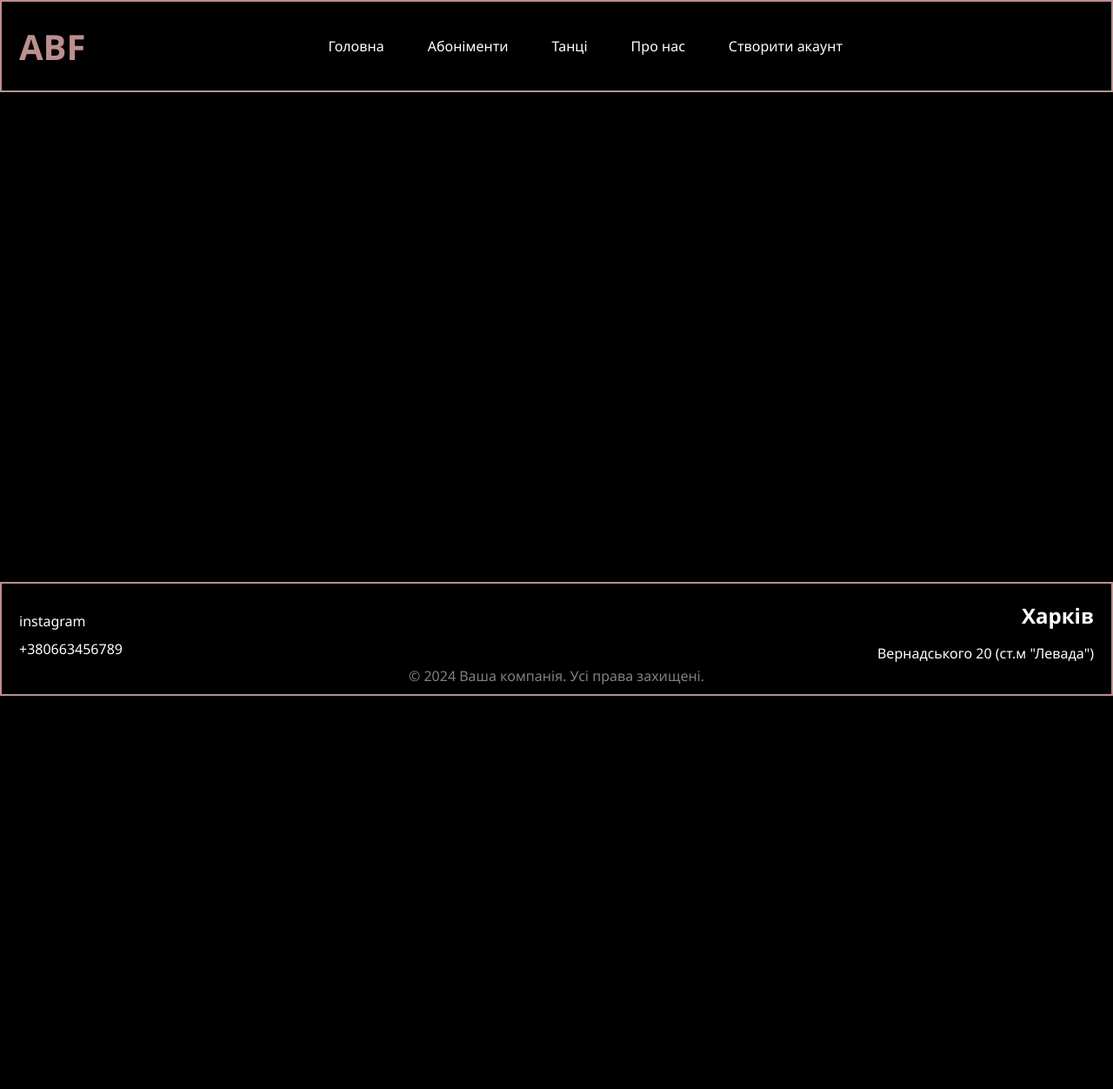
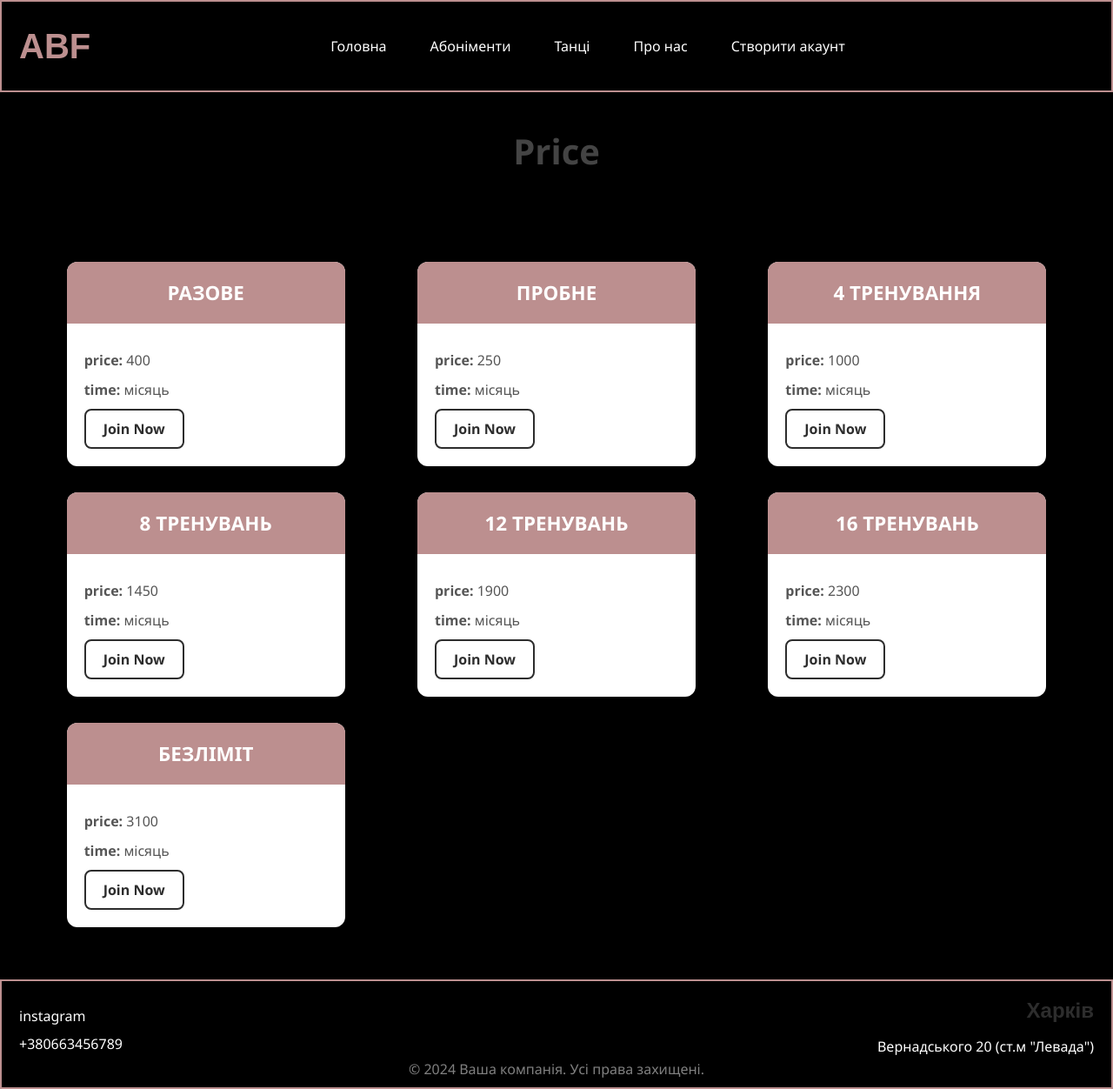
Before and after one commit to AnnaYal5/dance_studio_abf, a Flask app: page /ticket in a window 1280 px wide. Shown: the whole page at 87% size. Before the commit the page ends 800 px from the top, so only its background shows below. Run offline with Flask 3, Linux system fonts and the light colour scheme.

Commit message:
add html ticket

```diff
--- a/dance_studio_abf/main.py
+++ b/dance_studio_abf/main.py
@@ -16,6 +16,11 @@ class User(db.Model):
     email = db.Column(db.String(150), nullable=False, unique=True)
     password = db.Column(db.String(150), nullable=False)
     phone = db.Column(db.String(13), nullable=False)
+
+class Ticket(db.Model):
+    id = db.Column(db.Integer, primary_key=True)
+
+
 @app.route("/")
 def index():
     return render_template("index.html")
@@ -69,7 +74,14 @@ def dance():
 
 @app.route("/ticket")
 def ticket():
-    return render_template("ticket.html")
+    try:
+        with open("ticket.json", 'r', encoding='utf-8') as f:
+            ticket_data = json.load(f)
+    except FileNotFoundError:
+        flash('Dance data file not found!', 'danger')
+        return redirect(url_for('index'))
+
+    return render_template("ticket.html", ticket_data=ticket_data)
 
 @app.route("/aboutus")
 def aboutus():
--- a/dance_studio_abf/templates/dance.html
+++ b/dance_studio_abf/templates/dance.html
@@ -22,14 +22,12 @@
                         {{ dance_class.direction }}
                     </div>
                     <div class="card-body">
-                        <p><strong>Teacher:</strong> {{ dance_class.teacher }}</p>
+                        <p><strong>Teacher:</strong> {{ dance_class.price }}</p>
                         <p><strong>Group:</strong> {{ dance_class.group }}</p>
                         <p><strong>Schedule:</strong> {{ dance_class.schedule }}</p>
                         <a href="#">Join Now</a>
                     </div>
-
-
-                    </div>
+                </div>
 
             {% endfor %}
         {% else %}
--- a/dance_studio_abf/templates/index.html
+++ b/dance_studio_abf/templates/index.html
@@ -11,7 +11,7 @@
 </head>
 <body>
 <h2>Always big family</h2>
-<img src="/static/img_main.py" alt="картинка">
+<img src="images/img_main.jpg" alt="картинка" style="width: 200px;">
 </body>
 </html>
 
--- a/dance_studio_abf/templates/ticket.html
+++ b/dance_studio_abf/templates/ticket.html
@@ -2,13 +2,40 @@
 <html lang="en">
 <head>
     <meta charset="UTF-8">
-    <title>abf</title>
-    <link rel="stylesheet" href="./style.css">
+    <meta name="viewport" content="width=device-width, initial-scale=1.0">
+    <title>Dance direction</title>
+    <link rel="stylesheet" href="{{ url_for('static', filename='dance.css') }}">
+</head>
 
-    {% extends 'header.html' %}
-    {% block content %}
+{% extends 'header.html' %}
+{% block content %}
+
 <body>
 
+    <h3>Price</h3>
+
+    <div class="cards-container">
+        {% if ticket_data %}
+            {% for ticket in ticket_data %}
+                <div class="card">
+                    <div class="card-header">
+                        {{ ticket.quantity }}
+                    </div>
+                    <div class="card-body">
+                        <p><strong>price:</strong> {{ ticket.price }}</p>
+                        <p><strong>time:</strong> {{ ticket.time }}</p>
+                        <a href="#">Join Now</a>
+                    </div>
+                </div>
+
+            {% endfor %}
+        {% else %}
+            <p style="text-align:center; color: #777;">No dance classes available.</p>
+        {% endif %}
+    </div>
+
 </body>
+
+{% endblock %}
+
 </html>
-{% endblock %}
--- /dev/null
+++ b/dance_studio_abf/ticket.json
@@ -0,0 +1,37 @@
+[
+  {
+    "quantity": "разове",
+    "price": "400",
+    "time": "місяць"
+  },
+  {
+    "quantity": "пробне",
+    "price": "250",
+    "time": "місяць"
+  },
+  {
+    "quantity": "4 тренування",
+    "price": "1000",
+    "time": "місяць"
+  },
+  {
+    "quantity": "8 тренувань",
+    "price": "1450",
+    "time": "місяць"
+  },
+  {
+    "quantity": "12 тренувань",
+    "price": "1900",
+    "time": "місяць"
+  },
+  {
+    "quantity": "16 тренувань",
+    "price": "2300",
+    "time": "місяць"
+  },
+  {
+    "quantity": "безліміт",
+    "price": "3100",
+    "time": "місяць"
+  }
+]
```
Also changed, not shown: dance_studio_abf/static/ticket.css (added, +82 -0 lines), dance_studio_abf/static/img_main.png (deleted).
